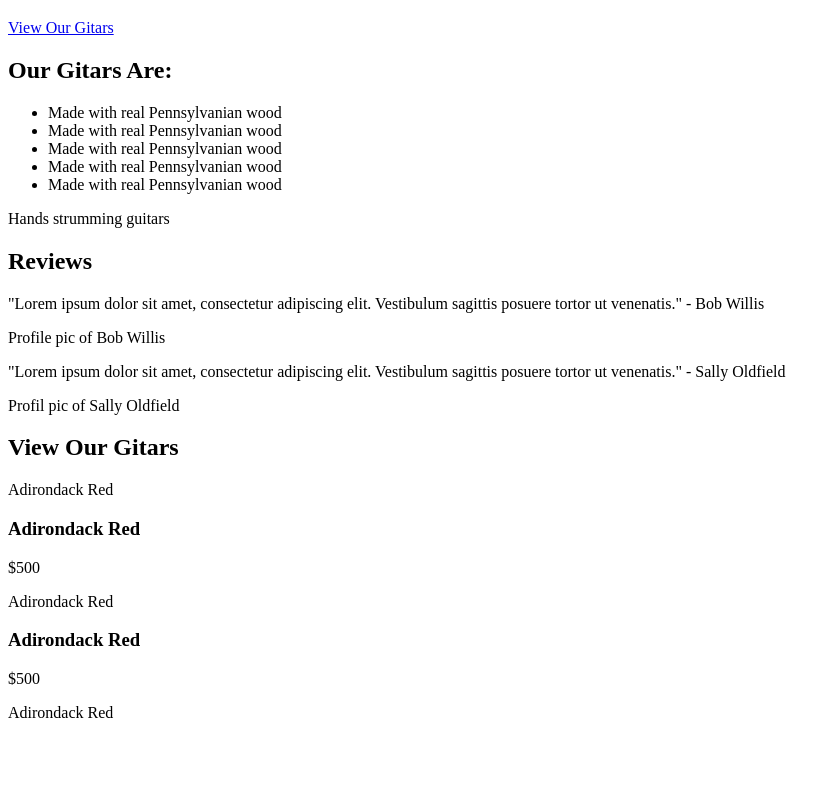
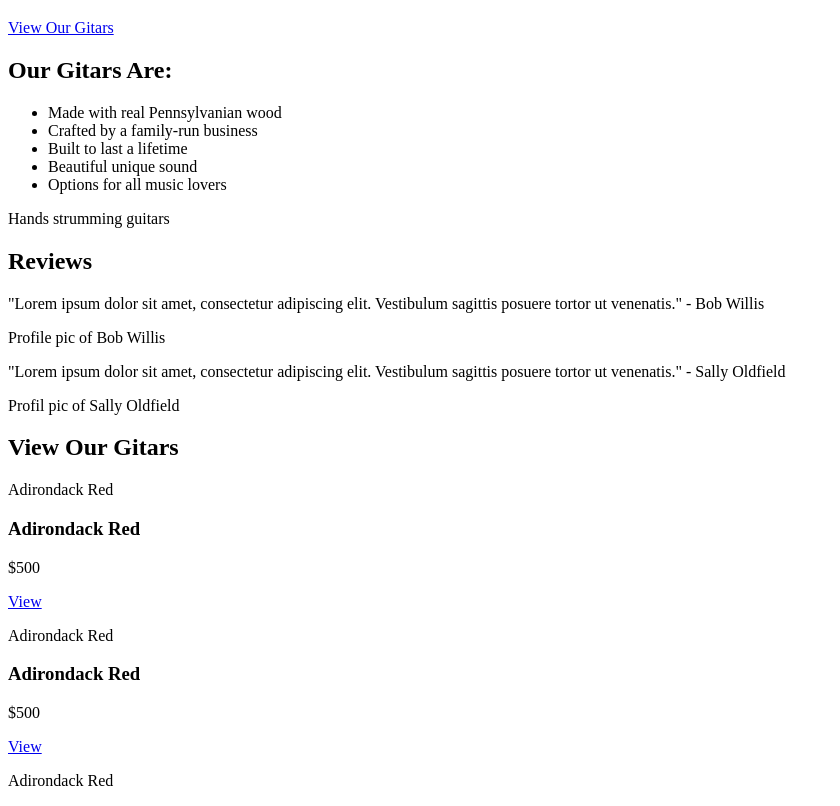
Before and after one commit to Cathrinesj/Gitar-King, a plain HTML site: page index.html in a window 1280 px wide. Shown: the part 157-963 px from the top of the page, without its empty margins (0-840 px from the left). Before the commit the page ends 895 px from the top, so only its background shows below. Drawn offline with Linux system fonts and the light colour scheme.

Commit message:
Last push for task 1

```diff
--- a/index.html
+++ b/index.html
@@ -21,10 +21,10 @@
         <h2>Our Gitars Are:</h2>
         <ul>
             <li>Made with real Pennsylvanian wood</li>
-            <li>Made with real Pennsylvanian wood</li>
-            <li>Made with real Pennsylvanian wood</li>
-            <li>Made with real Pennsylvanian wood</li>
-            <li>Made with real Pennsylvanian wood</li>
+            <li>Crafted by a family-run business</li>
+            <li>Built to last a lifetime</li>
+            <li>Beautiful unique sound</li>
+            <li>Options for all music lovers</li>
         </ul>
 
         <p>Hands strumming guitars</p>
@@ -41,13 +41,13 @@
 <h3>Adirondack Red</h3>
 <p>$500</p>
 
-<a href="#View"></a>
+<a href="#View">View</a>
 <p>Adirondack Red</p>
 
 <h3>Adirondack Red</h3>
 <p>$500</p>
 
-<a href="#View"></a>
+<a href="#View">View</a>
 <p>Adirondack Red</p>
 
 
```
